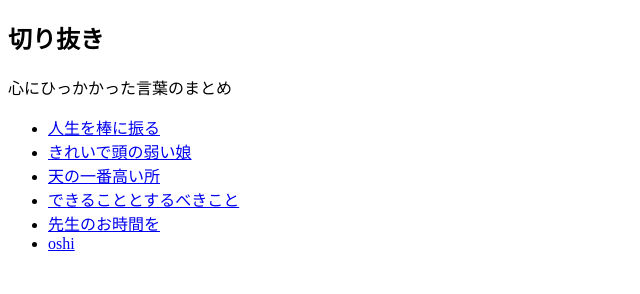
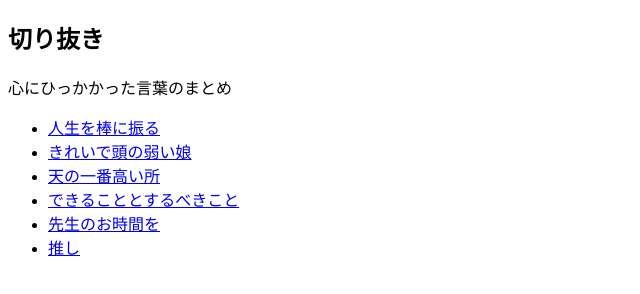
Before and after one commit to ha-chiju/chiju, a plain HTML site: page misc/scrap/index.html in a window 1280 px wide. Shown: the full height of the page, 0-640 px from the left. Drawn offline with nearby package versions, Linux system fonts and the light colour scheme; some packages are replaced by stand-ins of ours.

Commit message:
Update index.html

```diff
--- a/misc/scrap/index.html
+++ b/misc/scrap/index.html
@@ -21,7 +21,7 @@
       <li><a href="tennoichibantakaitoko.html">天の一番高い所</a>  </li>
       <li><a href="couldshould.html">できることとするべきこと</a>  </li>
       <li><a href="senseinoojikan.html">先生のお時間を</a>  </li>
-      <li><a href="oshi.html">oshi</a>  </li>
+      <li><a href="oshi.html">推し</a>  </li>
     </ul>
 
   </main>
```
